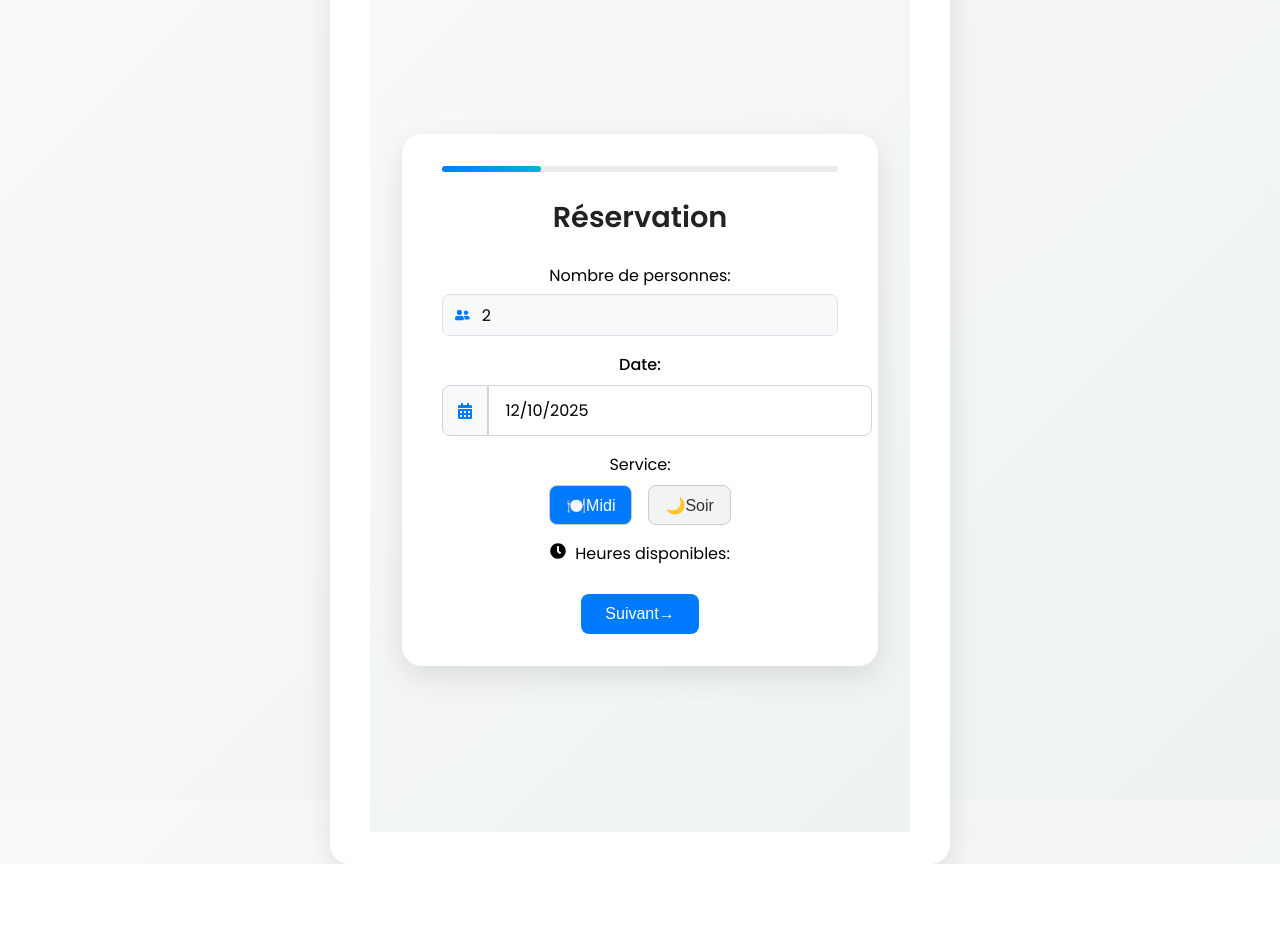
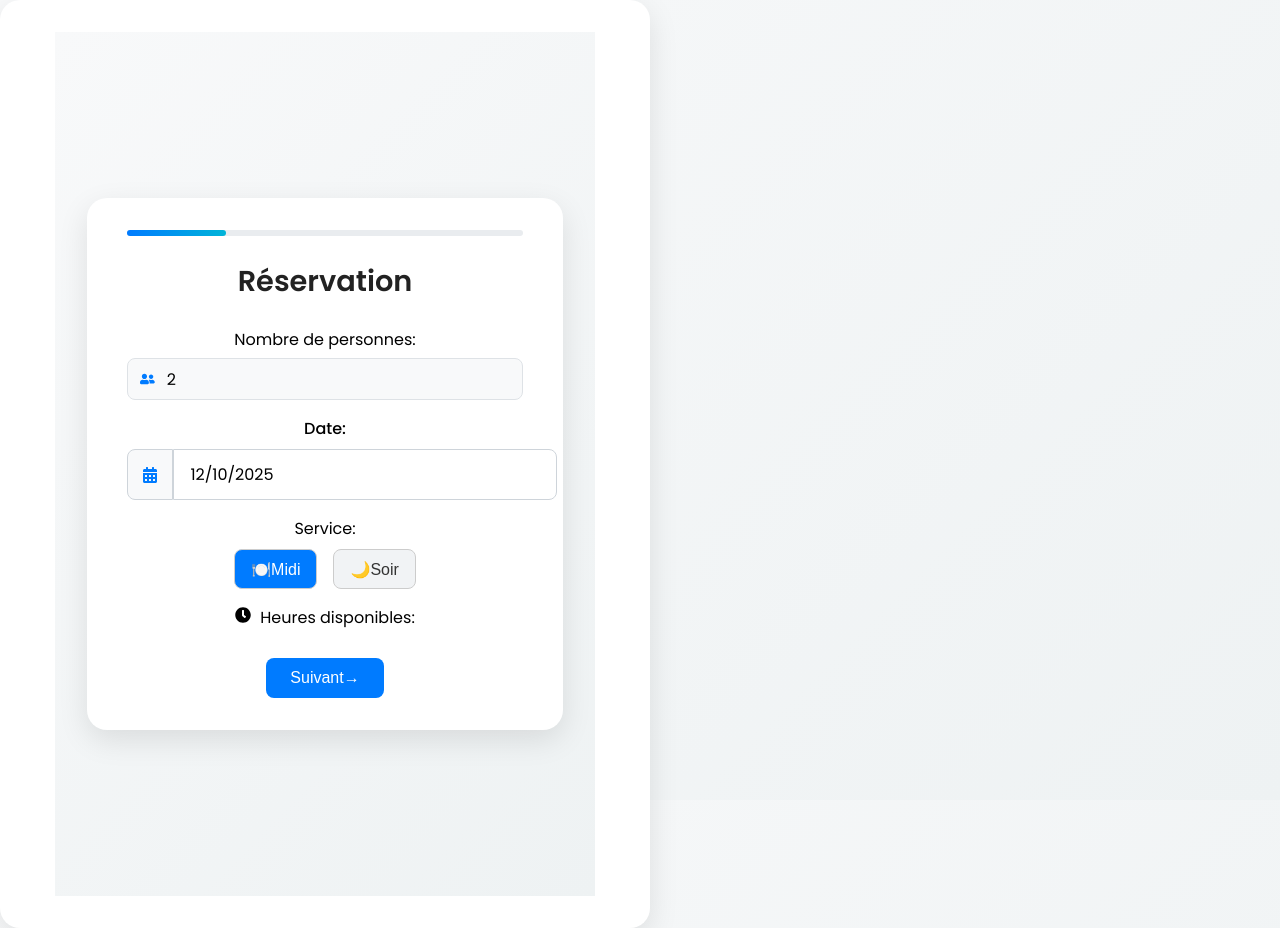
Before and after one commit to didier-coder/moom-app, a React (Create React App) app in the folder frontend/: page / in a window 1280 px wide. Before the commit the page ends 864 px from the top, so only its background shows below. Built offline with nearby package versions, Linux system fonts and the light colour scheme.

Commit message:
Update App.css

```diff
--- a/frontend/src/App.css
+++ b/frontend/src/App.css
@@ -14,13 +14,6 @@ html, body {
   align-items: center;      /* ✅ centrage vertical */
   padding: 2rem;
   box-sizing: border-box;
-}
-@media (min-width: 1200px) {
-  body {
-    display: flex;
-    justify-content: center;
-    align-items: center;
-  }
 }
 
 h1, h2, h3 {
```
